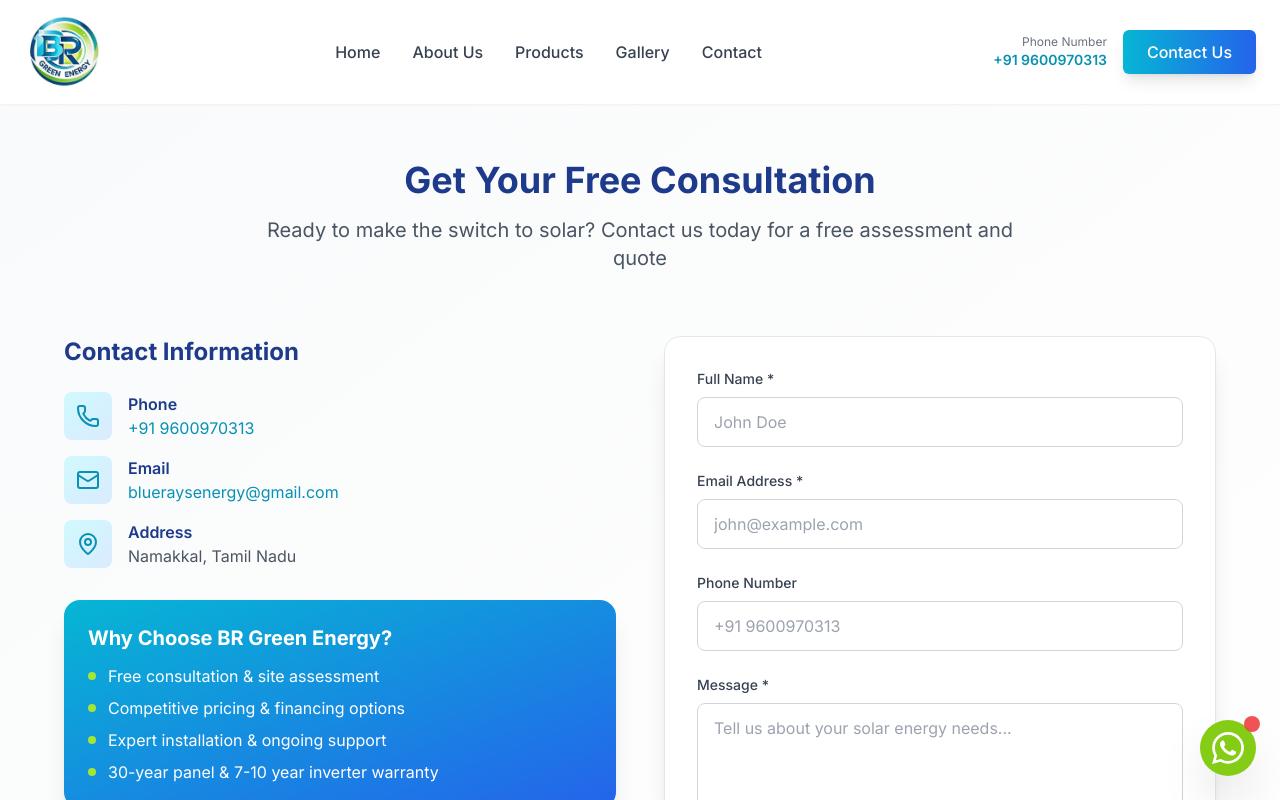
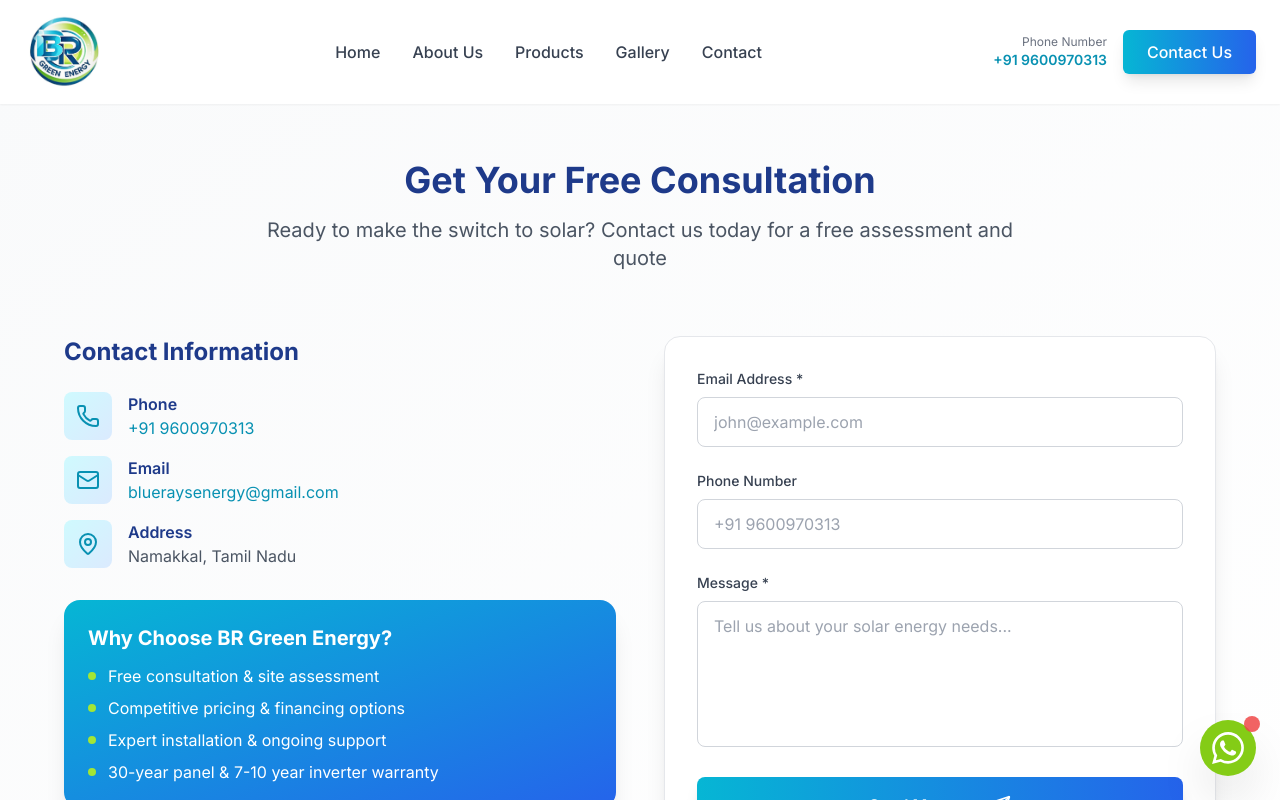
Before and after one commit to bhuvankumar17/blue-rays, a Next.js app: page /contact in a window 1280 px wide. Shown: the top 800 px of the page. Built offline with nearby package versions, Linux system fonts and the light colour scheme.

Commit message:
Remove name field from contact form

```diff
--- a/src/components/ContactForm.tsx
+++ b/src/components/ContactForm.tsx
@@ -5,7 +5,6 @@
 
 export function ContactForm() {
   const [formData, setFormData] = useState({
-    name: "",
     email: "",
     phone: "",
     message: ""
@@ -37,7 +36,7 @@
           type: 'success',
           message: 'Thank you for your interest! We\'ll contact you soon.'
         });
-        setFormData({ name: "", email: "", phone: "", message: "" });
+        setFormData({ email: "", phone: "", message: "" });
       } else {
         setSubmitStatus({
           type: 'error',
@@ -151,23 +150,6 @@
               )}
 
               <div>
-                <label htmlFor="name" className="block text-sm font-medium text-gray-700 mb-2">
-                  Full Name *
-                </label>
-                <input
-                  type="text"
-                  id="name"
-                  name="name"
-                  required
-                  value={formData.name}
-                  onChange={handleChange}
-                  className="w-full px-4 py-3 border border-gray-300 rounded-lg focus:ring-2 focus:ring-cyan-600 focus:border-transparent outline-none transition-all"
-                  placeholder="John Doe"
-                  suppressHydrationWarning
-                />
-              </div>
-
-              <div>
                 <label htmlFor="email" className="block text-sm font-medium text-gray-700 mb-2">
                   Email Address *
                 </label>
```
